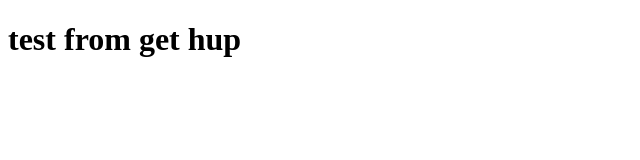
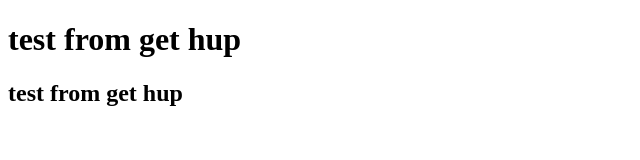
Before and after one commit to Momen-43/depi-project, a plain HTML site: page index.html in a window 1280 px wide. Shown: the whole page, without its empty margins (0-640 px from the left). Drawn offline with Linux system fonts and the light colour scheme.

Commit message:
add new header

```diff
--- a/index.html
+++ b/index.html
@@ -1,14 +1,20 @@
 <!DOCTYPE html>
 <html lang="en">
+
 <head>
     <meta charset="UTF-8">
     <meta name="viewport" content="width=device-width, initial-scale=1.0">
     <title>Document</title>
 </head>
+
 <body>
     <h1>
         test from get hup
     </h1>
+    <h2>
+        test from get hup
+    </h2>
 
 </body>
+
 </html>
```
